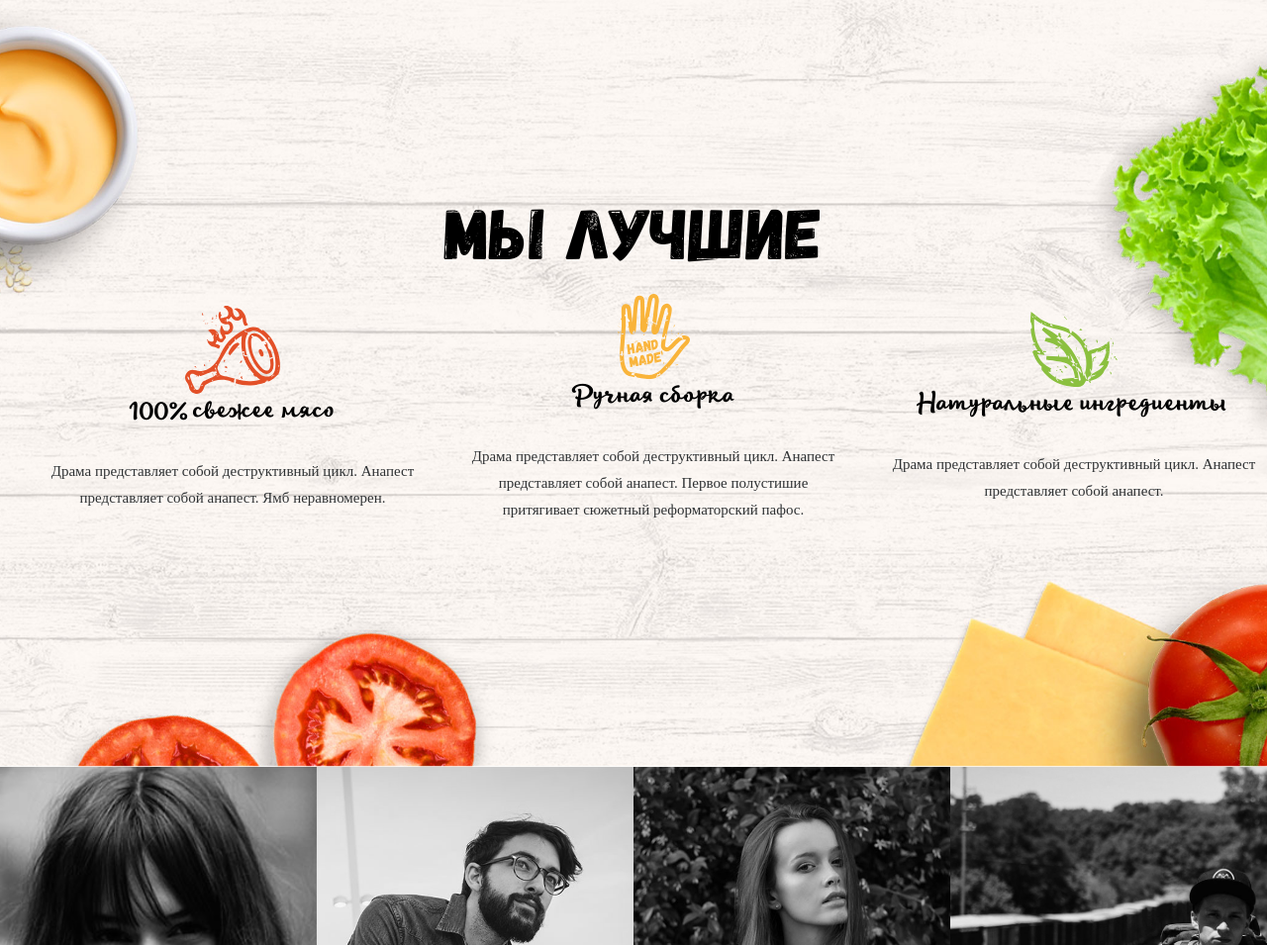
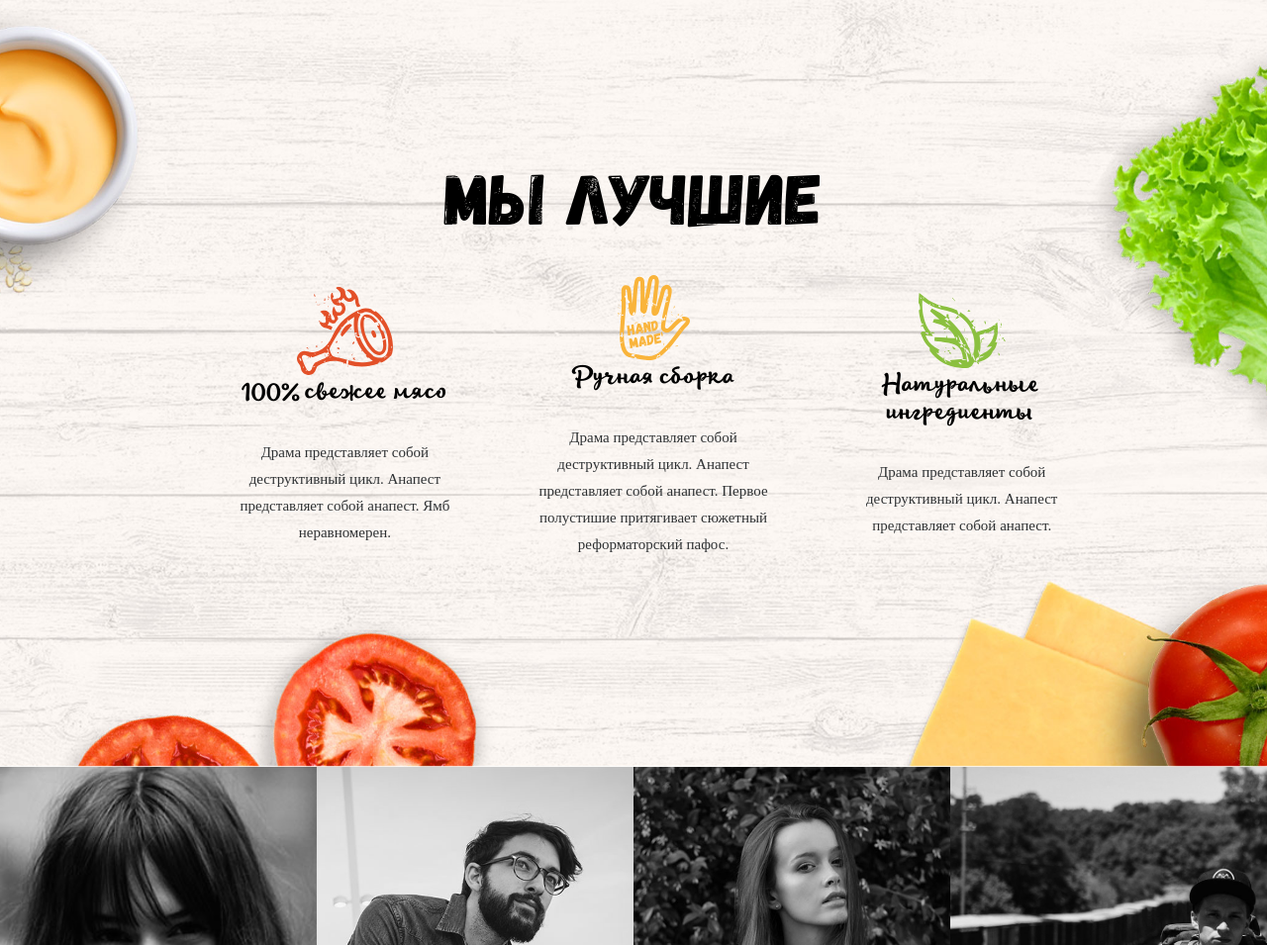
Before and after one commit to git-wow0/wow.github.io, a plain HTML site: page index.html in a window 1280 px wide. Shown: the part 825-1780 px from the top of the page at 99% size. Drawn offline with Linux system fonts and the light colour scheme; files whose address does not match are found by name.

Commit message:
somethng

```diff
--- a/index.html
+++ b/index.html
@@ -63,7 +63,7 @@
 
 
         <section class=" section section--best">
-            <div class="container-best">
+            <div class="container">
                 <div class="title title--best">Мы лучшие </div>
                 <ul class="best_list">
 
```
